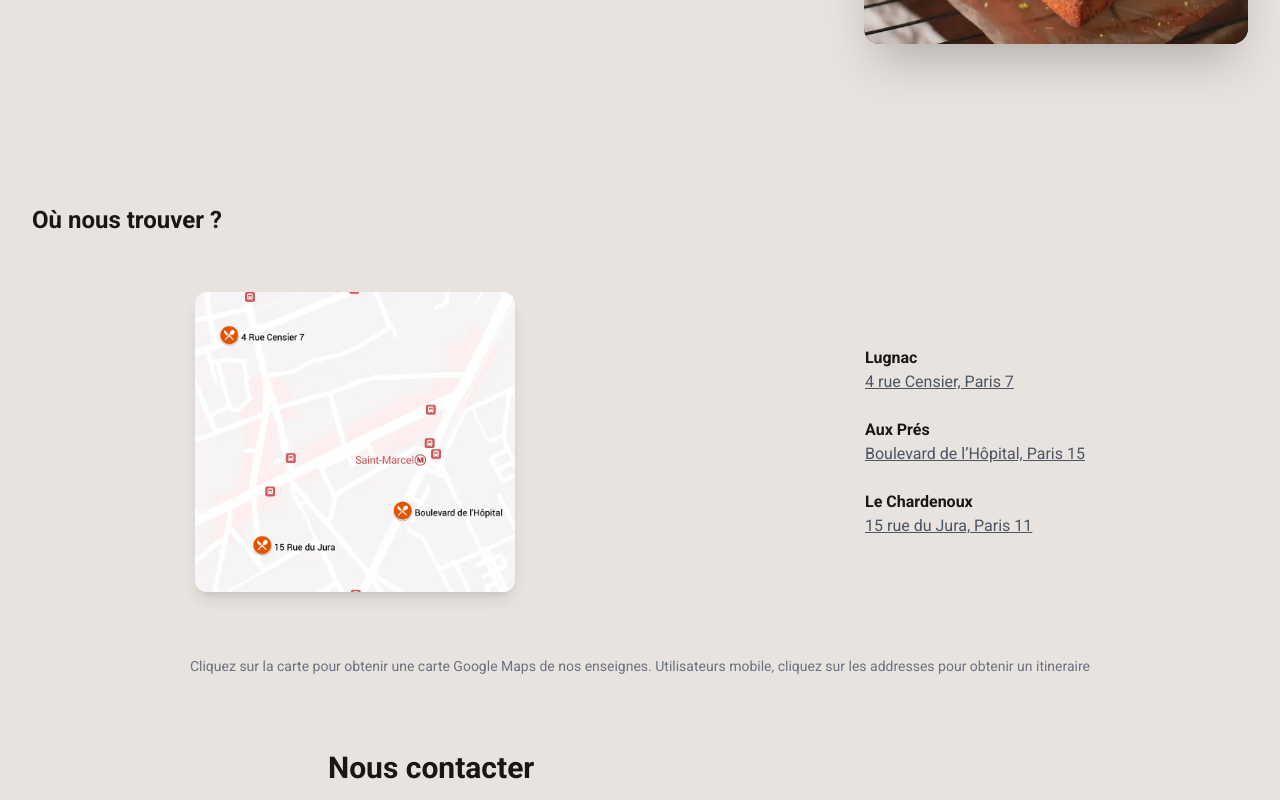
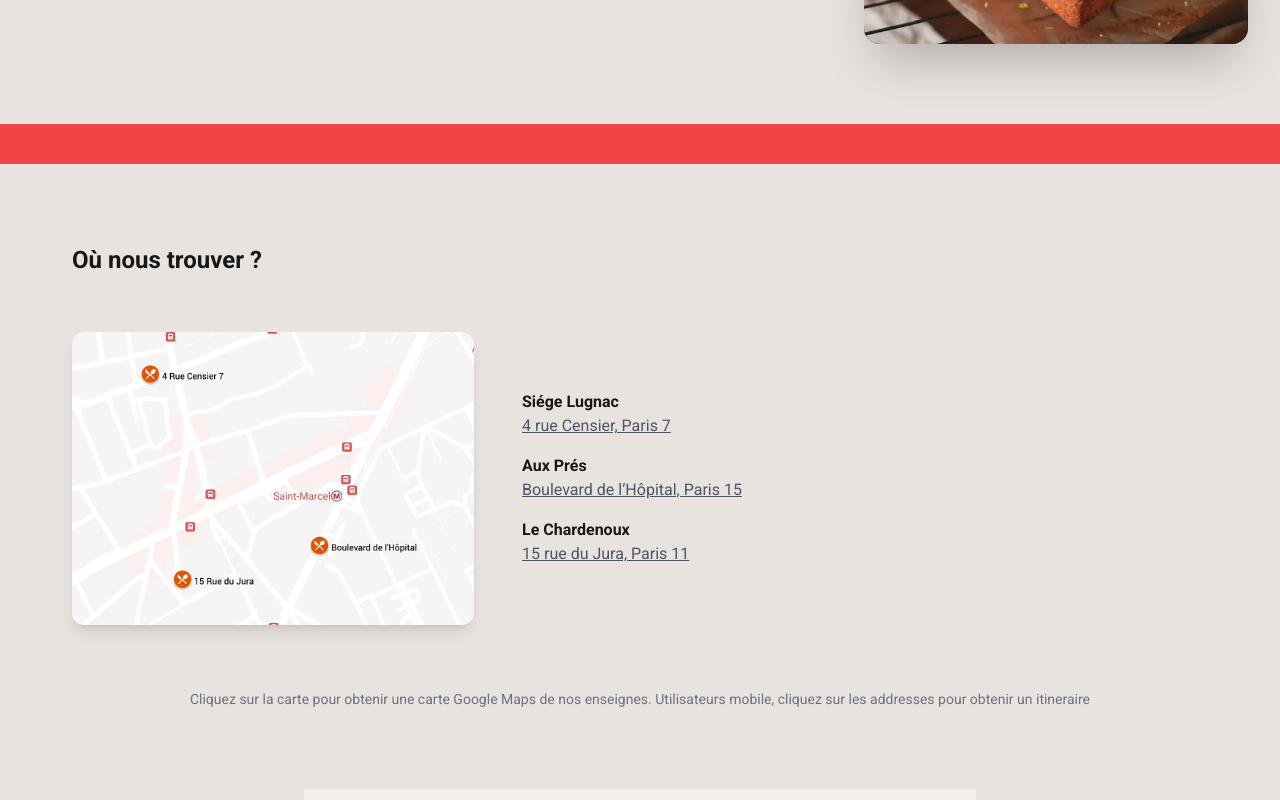
Before and after one commit to kgtrey1/m-eco-902, a Next.js app: page / in a window 1280 px wide. Shown: the part 1800-2600 px from the top of the page. Built offline with nearby package versions, Linux system fonts and the light colour scheme.

Commit message:
fix: where to find us

```diff
--- a/src/app/page.tsx
+++ b/src/app/page.tsx
@@ -1,5 +1,5 @@
 
-import NewHero from '@/components/ui/new-hero'
+import NewHero from '@/components/ui/hero'
 import Biography from '@/components/ui/biography'
 import Products from '@/components/ui/products'
 import Location from '@/components/ui/location'
@@ -15,6 +15,7 @@ export default function Home() {
             <Biography />
             <Products />
             { /* insert "On parle de nous here" */ }
+            <div className="min-h-10 pt-7 min-w-10 bg-red-500"/>
             <Location />
             <ContactForm />
         </main>
--- a/src/components/ui/contact-form.tsx
+++ b/src/components/ui/contact-form.tsx
@@ -1,6 +1,6 @@
 export default function ContactForm() {
     return (
-      <div className="p-6 max-w-2xl mx-auto">
+      <div className="p-6 max-w-2xl mx-auto bg-bg-chief">
         <h2 className="text-3xl font-bold mb-4">Nous contacter</h2>
         <p className="text-lg mb-6">
           Pour toute réservation, nous vous invitions à contacter directement le restaurant par téléphone.
--- a/src/components/ui/new-hero.tsx
+++ b/src/components/ui/hero.tsx
@@ -2,15 +2,13 @@ import HeroGrid from "./hero-grid";
 
 export default function NewHero() {
     return (
-        <div className='flex justify-between items-center lg:flex-row flex-col lg:flex-grow md:mb-0 mb-12'>
+        <section className='flex justify-between items-center lg:flex-row flex-col lg:flex-grow md:mb-0 mb-12'>
             <h2 className='md:text-3xl text-2xl md:min-w-[550px] md:w-[550px] mx-auto px-6 mt-12 italic font-bold self-center justify-self-center tracking-tight text-gray-900"'>
                 “Nous travaillons à l&apos;émotion<br/>
                 pour proposer des pâtisseries inscrites<br/>
                 dans la gourmandise et la modernité.“
             </h2>
             <HeroGrid />
-        </div>
+        </section>
     )
 }
-
-//             <HeroGrid />
--- a/src/components/ui/location.tsx
+++ b/src/components/ui/location.tsx
@@ -1,25 +1,23 @@
-import Image from "next/image"
-import Link from "next/link"
+import Image from 'next/image'
+import Link from 'next/link'
 
 export default function Location() {
     return (
-        <div className="bg-pastry">
-            <div className="mx-auto flex max-w-7xl flex-col gap-x-8 px-6 lg:px-8 xl:flex-col items-stretch lg:pb-[50px] pt-20 pb-20">
+        <section id="location" className="bg-pastry lg:px-12 mx-6 py-20">
             <h2 className="text-2xl font-bold mb-14">Où nous trouver ?</h2>
-                <div className="flex flex-col md:flex-row justify-around items-center gap-6">
-                    <div className="relative w-full md:max-w-[400px] lg:max-w-xs sm:max-w-[300px] aspect-[1372/1000] lg:min-h-[300px] sm:self-center">
+            <div className="bg-red flex flex-col md:flex-row md:items-center gap-x-12">
                 <Link href="https://www.google.com/maps/d/edit?mid=1vKVot-fGu49zwWXLGjHofY5K5h1QZcY&usp=sharing" target="_blank">
                     <Image
                         src="/map.webp"
-                                className="rounded-xl object-cover shadow-lg"
-                                fill
+                        className="rounded-xl object-cover shadow-lg self-center justify-self-center"
+                        height={292}
+                        width={402}
                         alt="Map of Offices"
                     />
                 </Link>
-                    </div>
-                    <div className="flex flex-col gap-6 text-left sm:text-left">
+                <div className="flex flex-col gap-y-4 md:mt-0 mt-6">
                     <div>
-                            <p className="font-semibold">Lugnac</p>
+                        <p className="font-semibold">Siége Lugnac</p>
                         <Link href="https://www.google.com/maps/dir/?api=1&destination=48.84109,2.35523">
                             <p className="text-gray-600 underline">4 rue Censier, Paris 7</p>
                         </Link>
@@ -41,7 +39,6 @@ export default function Location() {
             <div className="text-center mt-16">
                 <p className="text-sm text-gray-500">Cliquez sur la carte pour obtenir une carte Google Maps de nos enseignes. Utilisateurs mobile, cliquez sur les addresses pour obtenir un itineraire</p>
             </div>
-            </div>
-        </div>
+        </section>
     )
 }
```
Lines whose indentation alone changed are shown as unchanged.
